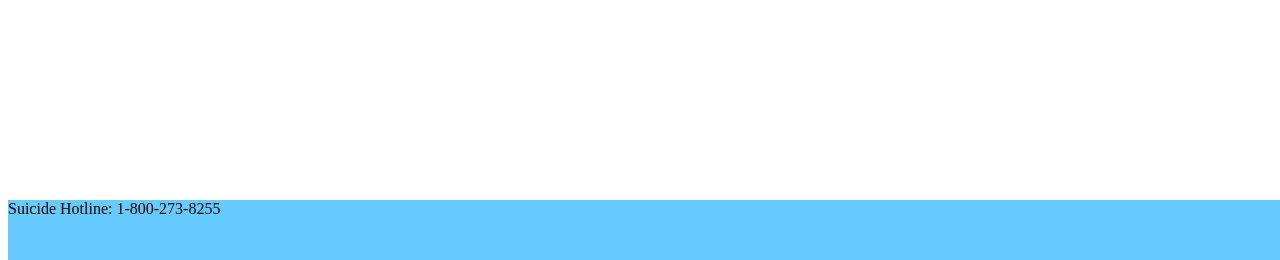
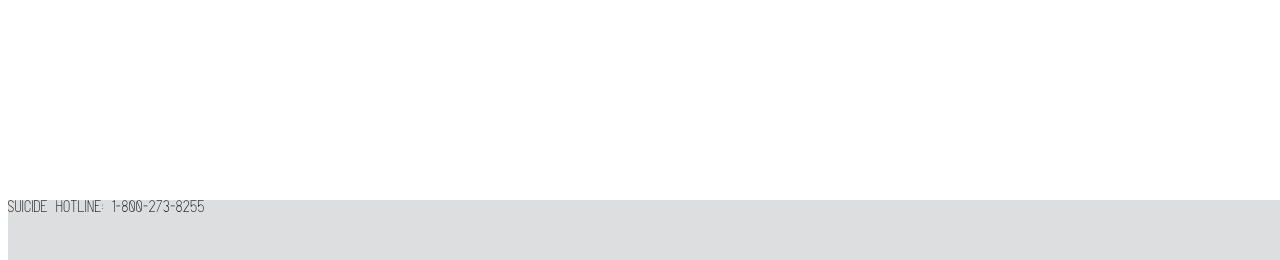
Before and after one commit to anvithak7/nuage, a PHP site: page /home.html in a window 1280 px wide; the page is wider, and only the part inside the window is pictured. Shown: the part 540-800 px from the top of that part. Run offline with PHP 8.4, Linux system fonts and the light colour scheme.

Commit message:
Update style.css

```diff
--- a/style.css
+++ b/style.css
@@ -14,7 +14,9 @@
    bottom:0;
    width:100%;
    height:60px;
-   background:#6cf;
+   background:#dddedf;
+   font-family: oswaldesque;
+
 }
 
 #header {
```
